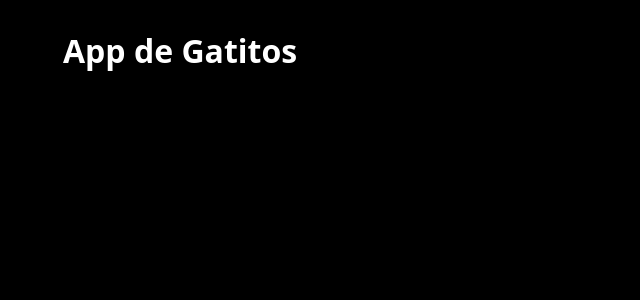
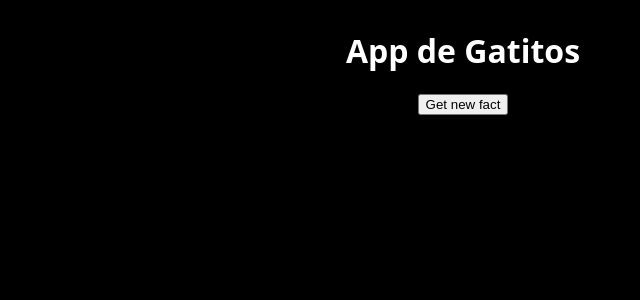
Before and after one commit to DiegoCass01/technical-test-practice, a React (Vite) app: page / in a window 1280 px wide. Shown: the top 300 px of the page, without its empty margins (177-817 px from the left). Built offline with nearby package versions, Linux system fonts and the light colour scheme; no server answers.

Commit message:
extract to component =>facts.js

```diff
--- a/src/App.css
+++ b/src/App.css
@@ -2,11 +2,11 @@ body {
   background-color: black;
   color: white;
 }
+
 main {
   display: flex;
   flex-direction: column;
-  justify-content: center;
-  align-self: center;
+  place-items: center;
   max-width: 800px;
   margin: 0 auto;
   font-family: system-ui;
--- a/src/App.jsx
+++ b/src/App.jsx
@@ -1,7 +1,7 @@
 import { useEffect, useState } from 'react'
 import './App.css'
+import { getRandomFact } from './services/facts'
 
-const CAT_ENDPOINT_RANDOM_FACT = 'https://catfact.ninja/fact'
 const CAT_PREFIX_IMAGE_URL = 'https://cataas.com/cat/says/'
 
 export function App () {
@@ -9,14 +9,9 @@ export function App () {
   const [imageUrl, setImageUrl] = useState()
 
   // gets the fact when rendering the page
-  useEffect(() => {
-    fetch(CAT_ENDPOINT_RANDOM_FACT)
-      .then(res => res.json())
-      .then(data => {
-        // getting the fact
-        const { fact } = data
-        setFact(fact)
-      })
+  useEffect(async () => {
+    const newFact = await getRandomFact()
+    setFact(newFact)
   }, [])
 
   // gets the image if theres a new fact
@@ -28,11 +23,17 @@ export function App () {
     setImageUrl(`${CAT_PREFIX_IMAGE_URL}${firstWord}`)
   }, [fact])
 
+  const handleClick = async () => {
+    const newFact = await getRandomFact()
+    setFact(newFact)
+  }
+
   return (
     <main>
       <h1>App de Gatitos</h1>
+      <button onClick={handleClick}>Get new fact</button>
+      {fact && <p>{fact}</p>}
       {imageUrl && <img src={imageUrl} alt={`Extracted from ${fact}`} height={500} />}
-      {fact && <p>{fact}</p>}
 
     </main>
   )
--- /dev/null
+++ b/src/services/facts.js
@@ -0,0 +1,9 @@
+const CAT_ENDPOINT_RANDOM_FACT = 'https://catfact.ninja/fact'
+
+export const getRandomFact = async () => {
+  const res = await fetch(CAT_ENDPOINT_RANDOM_FACT)
+  const data = await res.json()
+  // getting the fact
+  const { fact } = data
+  return fact
+}
--- a/style.css
+++ b/style.css
@@ -1,6 +1,7 @@
 :root {
-  font-family: Inter, system-ui, Avenir, Helvetica, Arial, sans-serif;
-  line-height: 1.5;
+  font-family: Inter, Avenir, Helvetica, Arial, sans-serif;
+  font-size: 16px;
+  line-height: 24px;
   font-weight: 400;
 
   color-scheme: light dark;
@@ -11,6 +12,7 @@
   text-rendering: optimizeLegibility;
   -webkit-font-smoothing: antialiased;
   -moz-osx-font-smoothing: grayscale;
+  -webkit-text-size-adjust: 100%;
 }
 
 a {
@@ -46,7 +48,6 @@ h1 {
   height: 6em;
   padding: 1.5em;
   will-change: filter;
-  transition: filter 300ms;
 }
 .logo:hover {
   filter: drop-shadow(0 0 2em #646cffaa);
```
